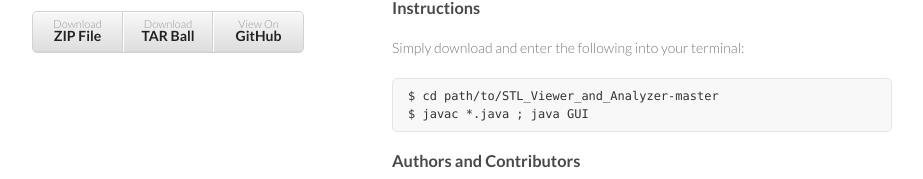
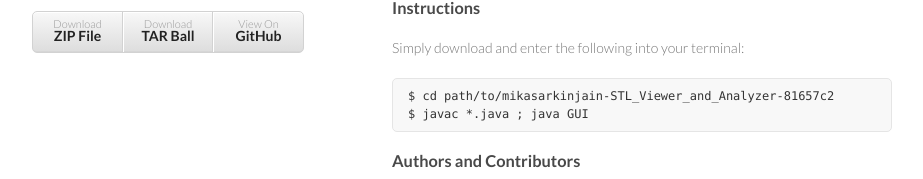
Before and after one commit to mikasarkinjain/STL_Viewer_and_Analyzer, a plain HTML site: page index.html in a window 1280 px wide. Shown: the part 180-359 px from the top of the page, without its empty margins (178-1101 px from the left). Drawn offline with Linux system fonts and the light colour scheme.

Commit message:
Update index.html

```diff
--- a/index.html
+++ b/index.html
@@ -38,7 +38,7 @@
 
 <p>Simply download and enter the following into your terminal:</p>
 
-<pre><code>$ cd path/to/STL_Viewer_and_Analyzer-master
+<pre><code>$ cd path/to/mikasarkinjain-STL_Viewer_and_Analyzer-81657c2
 $ javac *.java ; java GUI
 </code></pre>
 
```
